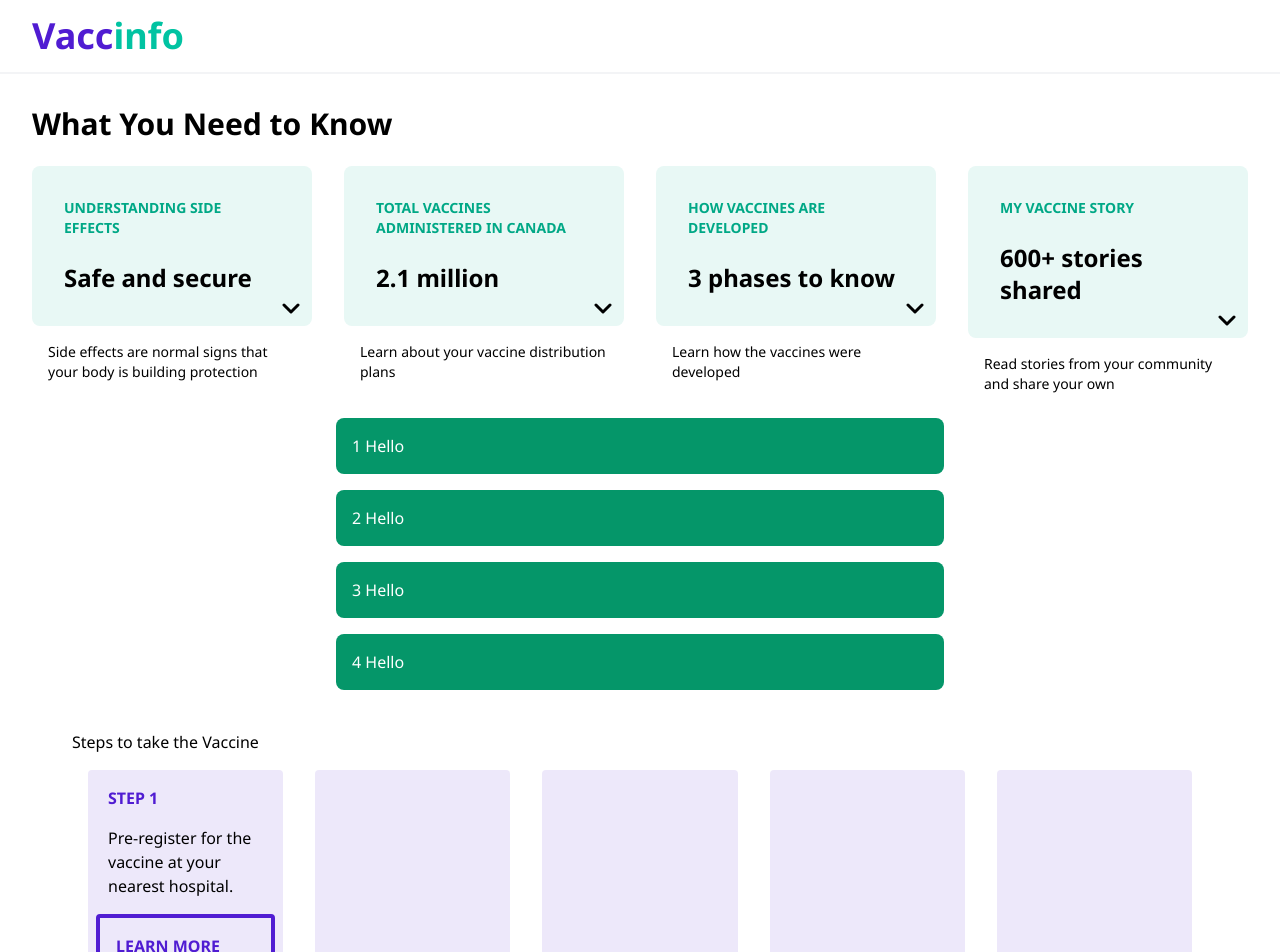
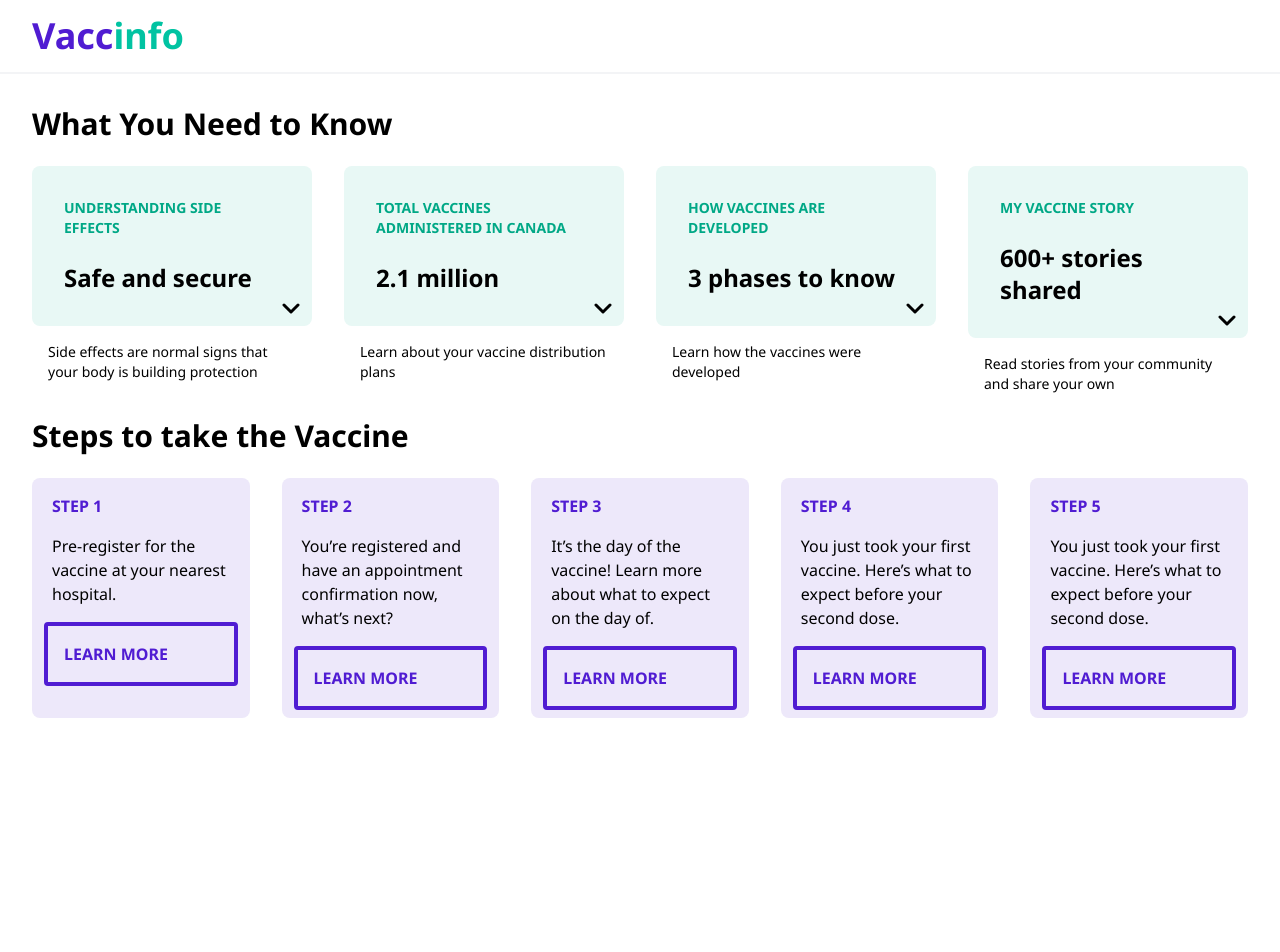
Before and after one commit to amorriscode/league-tracker, a Next.js app: page / in a window 1280 px wide. Shown: the top 952 px of the page. After the commit the page ends 800 px from the top, so only its background shows below. Built offline with nearby package versions, Linux system fonts and the light colour scheme; what @amcharts/amcharts4 would draw is missing.

Commit message:
add details and change ui for stepscard

```diff
--- a/components/StepsCard.jsx
+++ b/components/StepsCard.jsx
@@ -1,28 +1,42 @@
+import Section from './Section'
+
 export default function stepsCaard() {
     return (
-      <div className="m-10">
-        <h className="block text-black">Steps to take the Vaccine</h>
-        <div className="grid grid-cols-5">
-          <div className="m-4 h-full inline-block rounded bg-brand-blurple-light">
+      <Section title="Steps to take the Vaccine">
+        <div className="grid grid-cols-5 gap-8">
+          <div className="relative rounded-lg bg-brand-blurple-light">
             <div className="felx felx-col">
-              <div className="justify-between">
-                <div className="mx-5 my-4 text-brand-blurple font-bold">STEP 1</div>
-                <div className="mx-5 my-4 text-black">Pre-register for the vaccine at your nearest hospital.</div>
-                <div className="m-2 p-4 text-brand-blurple font-bold border-4 border-brand-blurple rounded bg-transparent">LEARN MORE</div>
-              </div>
+              <div className="mx-5 my-4 text-brand-blurple font-bold">STEP 1</div>
+              <div className="mx-5 my-4 text-black">Pre-register for the vaccine at your nearest hospital.</div>
+              <div className="mx-3 my-2 p-4 text-brand-blurple font-bold border-4 border-brand-blurple rounded bg-transparent">LEARN MORE</div>
             </div>
           </div>
 
-          <div className="m-4 h-full inline-block rounded bg-brand-blurple-light">
+          <div className="relative rounded-lg bg-brand-blurple-light">
+              <div className="mx-5 my-4 text-brand-blurple font-bold">STEP 2</div>
+              <div className="mx-5 my-4 text-black">You’re registered and have an appointment confirmation now, what’s next?</div>
+              <div className="mx-3 my-2 p-4 text-brand-blurple font-bold border-4 border-brand-blurple rounded bg-transparent">LEARN MORE</div>
           </div>
 
-          <div className="m-4 inline-block rounded bg-brand-blurple-light">
+          <div className="relative rounded-lg bg-brand-blurple-light">
+              <div className="mx-5 my-4 text-brand-blurple font-bold">STEP 3</div>
+              <div className="mx-5 my-4 text-black">It’s the day of the vaccine! Learn more about what to expect on the day of.</div>
+              <div className="mx-3 my-2 p-4 text-brand-blurple font-bold border-4 border-brand-blurple rounded bg-transparent">LEARN MORE</div>
           </div>
-          <div className="m-4 inline-block rounded bg-brand-blurple-light">
+
+          <div className="relative rounded-lg bg-brand-blurple-light">
+              <div className="mx-5 my-4 text-brand-blurple font-bold">STEP 4</div>
+              <div className="mx-5 my-4 text-black">You just took your first vaccine. Here’s what to expect before your second dose.</div>
+              <div className="mx-3 my-2 p-4 text-brand-blurple font-bold border-4 border-brand-blurple rounded bg-transparent">LEARN MORE</div>
           </div>
-          <div className="m-4 inline-block rounded bg-brand-blurple-light">
+
+          <div className="relative rounded-lg bg-brand-blurple-light">
+              <div className="mx-5 my-4 text-brand-blurple font-bold">STEP 5</div>
+              <div className="mx-5 my-4 text-black">You just took your first vaccine. Here’s what to expect before your second dose.</div>
+              <div className="mx-3 my-2 p-4 text-brand-blurple font-bold border-4 border-brand-blurple rounded bg-transparent">LEARN MORE</div>
           </div>
+
         </div>
-      </div>
+      </Section>
     )
 }
--- a/pages/index.js
+++ b/pages/index.js
@@ -4,17 +4,16 @@ import MapCanadaVaccines from '../components/MapCanadaVaccines'
 import QuizOption from '../components/QuizOption'
 import StepsCard from '../components/StepsCard'
 // <MapCanadaVaccines />
+// <div className="w-1/2 mx-auto space-y-4">
+//   {[1, 2, 3, 4].map((i) => (
+//     <QuizOption key={i} option={i} />
+//   ))}
+// </div>
 
 function Home() {
   return (
     <main>
       <NeedToKnow />
-      <div className="w-1/2 mx-auto space-y-4">
-        {[1, 2, 3, 4].map((i) => (
-          <QuizOption key={i} option={i} />
-        ))}
-      </div>
-
       <StepsCard />
     </main>
   )
```
